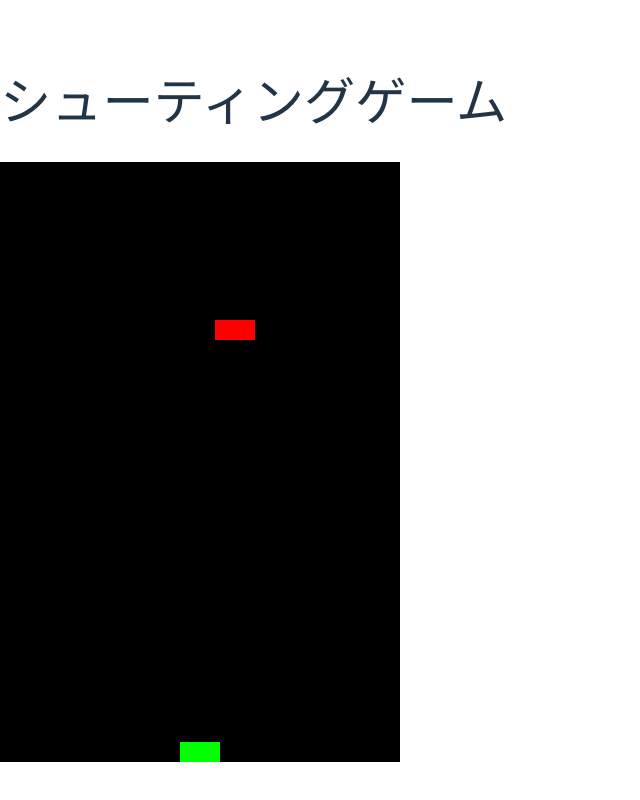
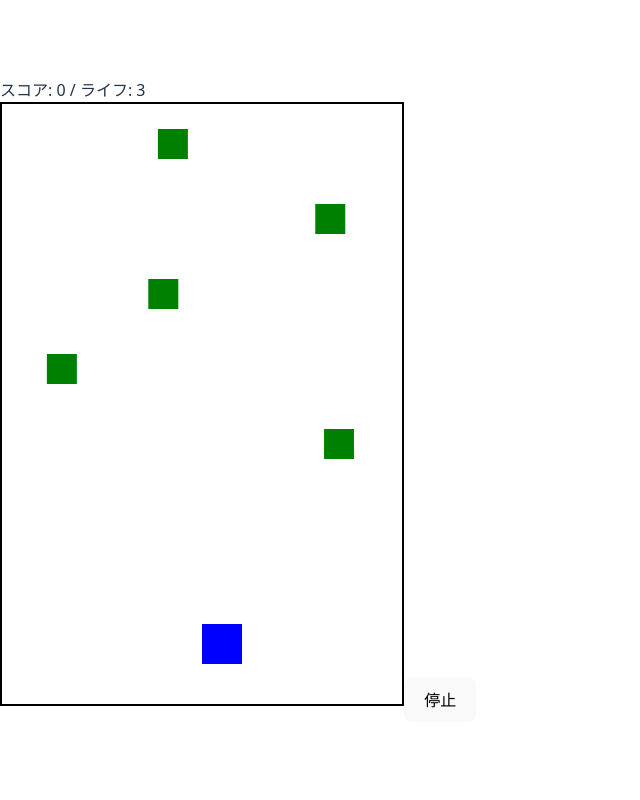
Before and after one commit to global-tech-bridge/atsumarina-game, a React (Vite) app: page /games/shooter in a window 1280 px wide. Shown: the whole page, without its empty margins (0-640 px from the left). Built offline with nearby package versions, Linux system fonts and the light colour scheme.

Commit message:
シューティングゲーム追加

```diff
--- a/src/games/shooter/ShooterPage.tsx
+++ b/src/games/shooter/ShooterPage.tsx
@@ -1,150 +1,296 @@
-import React, { useEffect, useRef, useState } from 'react';
+import React, { useEffect, useRef, useState } from "react";
 
-const GAME_WIDTH = 400;
-const GAME_HEIGHT = 600;
-const PLAYER_WIDTH = 40;
-const PLAYER_HEIGHT = 20;
-const ENEMY_WIDTH = 40;
-const ENEMY_HEIGHT = 20;
-const BULLET_WIDTH = 5;
-const BULLET_HEIGHT = 10;
+const Game = () => {
+  const canvasRef = useRef(null);
+  const [playerX, setPlayerX] = useState(200);
+  const [bullets, setBullets] = useState([]);
+  const [enemies, setEnemies] = useState([]);
+  const [hearts, setHearts] = useState([]);
+  const [isRunning, setIsRunning] = useState(true);
+  const [score, setScore] = useState(0);
+  const [life, setLife] = useState(3);
+  const [lastShotTime, setLastShotTime] = useState(0);
+  const [boss, setBoss] = useState(null);
+  const [bossBullets, setBossBullets] = useState([]);
+  const [gameClear, setGameClear] = useState(false);
 
-const ShooterPage = () => {
-  const [playerX, setPlayerX] = useState(GAME_WIDTH / 2 - PLAYER_WIDTH / 2);
-  const [bullets, setBullets] = useState([]);
-  const [enemyY, setEnemyY] = useState(0);
-  const [enemyX, setEnemyX] = useState(GAME_WIDTH / 2 - ENEMY_WIDTH / 2);
-  const [enemyAlive, setEnemyAlive] = useState(true);
-  const [gameOver, setGameOver] = useState(false);
-  const gameRef = useRef<HTMLDivElement>(null);
+  const canvasWidth = 400;
+  const canvasHeight = 600;
+  const shotCooldown = 300;
 
-  // キー操作
   useEffect(() => {
-    const handleKeyDown = (e: KeyboardEvent) => {
-      if (e.key === 'ArrowLeft') {
-        setPlayerX((x) => Math.max(0, x - 10));
-      } else if (e.key === 'ArrowRight') {
-        setPlayerX((x) => Math.min(GAME_WIDTH - PLAYER_WIDTH, x + 10));
-      } else if (e.key === ' ') {
-        setBullets((prev) => [
+    const handleKeyDown = (e) => {
+      if (e.key === "ArrowLeft" || e.key === "a") {
+        setPlayerX((prev) => Math.max(prev - 20, 0));
+      } else if (e.key === "ArrowRight" || e.key === "d") {
+        setPlayerX((prev) => Math.min(prev + 20, canvasWidth - 40));
+      } else if (e.key === " ") {
+        const now = Date.now();
+        if (now - lastShotTime >= shotCooldown) {
+          setBullets((prev) => [...prev, { x: playerX + 15, y: 500 }]);
+          setLastShotTime(now);
+        }
+      }
+    };
+
+    window.addEventListener("keydown", handleKeyDown);
+    return () => window.removeEventListener("keydown", handleKeyDown);
+  }, [playerX, lastShotTime]);
+
+  useEffect(() => {
+    if (score >= 1000 && !boss) {
+      setBoss({ x: 150, y: 50, hp: 10, direction: 1 });
+    }
+  }, [score, boss]);
+
+  useEffect(() => {
+    const bossFireInterval = setInterval(() => {
+      if (boss && isRunning && !gameClear) {
+        setBossBullets((prev) => [
           ...prev,
-          { x: playerX + PLAYER_WIDTH / 2 - BULLET_WIDTH / 2, y: GAME_HEIGHT - PLAYER_HEIGHT - BULLET_HEIGHT }
+          { x: boss.x + 45, y: boss.y + 50 },
         ]);
       }
-    };
-    window.addEventListener('keydown', handleKeyDown);
-    return () => window.removeEventListener('keydown', handleKeyDown);
-  }, [playerX]);
+    }, 1500);
+    return () => clearInterval(bossFireInterval);
+  }, [boss, isRunning, gameClear]);
 
-  // 弾と敵の移動処理
   useEffect(() => {
-    if (gameOver || !enemyAlive) return;
     const interval = setInterval(() => {
-      // 弾の移動
+      if (!isRunning || life <= 0 || gameClear) return;
+
       setBullets((prev) =>
-        prev
-          .map((b) => ({ ...b, y: b.y - 10 }))
-          .filter((b) => b.y > 0)
+        prev.map((b) => ({ ...b, y: b.y - 10 })).filter((b) => b.y > 0)
       );
 
-      // 敵の移動
-      setEnemyY((y) => y + 2);
-      setEnemyX((x) => {
-        const direction = Math.random() < 0.5 ? -1 : 1;
-        let nextX = x + direction * 5;
-        if (nextX < 0) nextX = 0;
-        if (nextX > GAME_WIDTH - ENEMY_WIDTH) nextX = GAME_WIDTH - ENEMY_WIDTH;
-        return nextX;
+      setBossBullets((prevBullets) => {
+        const updated = [];
+        for (const bullet of prevBullets) {
+          const newY = bullet.y + 5;
+          const hitPlayer =
+            newY + 10 > 520 &&
+            newY < 560 &&
+            bullet.x + 5 > playerX &&
+            bullet.x < playerX + 40;
+
+          if (hitPlayer) {
+            setLife((prev) => {
+              const newLife = prev - 1;
+              if (newLife <= 0) setIsRunning(false);
+              return Math.max(0, newLife);
+            });
+            continue;
+          }
+
+          if (newY < canvasHeight) {
+            updated.push({ x: bullet.x, y: newY });
+          }
+        }
+        return updated;
+      });
+
+      setEnemies((prev) => {
+        const updated = [];
+        for (const e of prev) {
+          const newY = e.y + 5;
+          const hitPlayer =
+            newY + 30 > 520 && newY < 560 && e.x + 30 > playerX && e.x < playerX + 40;
+          if (hitPlayer || newY > canvasHeight) {
+            setLife((prevLife) => {
+              const newLife = prevLife - 1;
+              if (newLife <= 0) setIsRunning(false);
+              return Math.max(0, newLife);
+            });
+            continue;
+          }
+          updated.push({ ...e, y: newY });
+        }
+        return updated;
+      });
+
+      if (boss) {
+        setBoss((prev) => {
+          let newX = prev.x + prev.direction * 2;
+          let newDir = prev.direction;
+          if (newX < 0 || newX > canvasWidth - 100) {
+            newDir *= -1;
+            newX = Math.max(0, Math.min(newX, canvasWidth - 100));
+          }
+          return { ...prev, x: newX, direction: newDir };
+        });
+      }
+
+      setBullets((prevBullets) => {
+        const updatedBullets = [];
+        let updatedEnemies = [...enemies];
+        for (const bullet of prevBullets) {
+          let hit = false;
+          for (let i = 0; i < updatedEnemies.length; i++) {
+            const enemy = updatedEnemies[i];
+            if (
+              bullet.x < enemy.x + 30 &&
+              bullet.x + 5 > enemy.x &&
+              bullet.y < enemy.y + 30 &&
+              bullet.y + 10 > enemy.y
+            ) {
+              updatedEnemies.splice(i, 1);
+              setEnemies(updatedEnemies);
+              setScore((prev) => prev + 100);
+              hit = true;
+              break;
+            }
+          }
+
+          if (!hit) {
+            if (boss &&
+              bullet.x < boss.x + 100 &&
+              bullet.x + 5 > boss.x &&
+              bullet.y < boss.y + 50 &&
+              bullet.y + 10 > boss.y) {
+              setBoss((prev) => {
+                const newHp = prev.hp - 1;
+                if (newHp <= 0) {
+                  setScore((s) => s + 1000);
+                  setGameClear(true);
+                  setIsRunning(false);
+                  return null;
+                }
+                return { ...prev, hp: newHp };
+              });
+              continue;
+            }
+            updatedBullets.push(bullet);
+          }
+        }
+        return updatedBullets;
+      });
+
+      setHearts((prev) => {
+        const updated = [];
+        for (const heart of prev) {
+          const newY = heart.y + 4;
+          const collected =
+            newY + 20 > 520 &&
+            newY < 560 &&
+            heart.x + 20 > playerX &&
+            heart.x < playerX + 40;
+          if (collected) {
+            setLife((prev) => Math.min(prev + 1, 3));
+            continue;
+          }
+          if (newY <= canvasHeight) updated.push({ ...heart, y: newY });
+        }
+        return updated;
       });
     }, 100);
 
     return () => clearInterval(interval);
-  }, [gameOver, enemyAlive]);
+  }, [enemies, isRunning, life, playerX, boss, gameClear]);
 
-  // 衝突判定
   useEffect(() => {
-    if (!enemyAlive || gameOver) return;
+    const spawnInterval = setInterval(() => {
+      if (isRunning && life > 0 && !gameClear) {
+        setEnemies((prev) => [
+          ...prev,
+          { x: Math.random() * (canvasWidth - 30), y: 0 },
+        ]);
+      }
+    }, 1500);
 
-    // 弾と敵の衝突
-    bullets.forEach((bullet) => {
-      if (
-        bullet.x < enemyX + ENEMY_WIDTH &&
-        bullet.x + BULLET_WIDTH > enemyX &&
-        bullet.y < enemyY + ENEMY_HEIGHT &&
-        bullet.y + BULLET_HEIGHT > enemyY
-      ) {
-        setEnemyAlive(false);
+    return () => clearInterval(spawnInterval);
+  }, [isRunning, life, gameClear]);
+
+  useEffect(() => {
+    const heartInterval = setInterval(() => {
+      if (isRunning && Math.random() < 0.3 && !gameClear) {
+        setHearts((prev) => [
+          ...prev,
+          { x: Math.random() * (canvasWidth - 20), y: 0 },
+        ]);
       }
-    });
+    }, 5000);
+    return () => clearInterval(heartInterval);
+  }, [isRunning, gameClear]);
 
-    // 自機と敵の衝突
-    const playerY = GAME_HEIGHT - PLAYER_HEIGHT;
-    if (
-      enemyX < playerX + PLAYER_WIDTH &&
-      enemyX + ENEMY_WIDTH > playerX &&
-      enemyY + ENEMY_HEIGHT > playerY
-    ) {
-      setGameOver(true);
+  useEffect(() => {
+    const ctx = canvasRef.current.getContext("2d");
+    ctx.clearRect(0, 0, canvasWidth, canvasHeight);
+    ctx.fillStyle = "blue";
+    ctx.fillRect(playerX, 520, 40, 40);
+    ctx.fillStyle = "red";
+    bullets.forEach((b) => ctx.fillRect(b.x, b.y, 5, 10));
+    ctx.fillStyle = "green";
+    enemies.forEach((e) => ctx.fillRect(e.x, e.y, 30, 30));
+    ctx.fillStyle = "pink";
+    hearts.forEach((h) => ctx.fillRect(h.x, h.y, 20, 20));
+    ctx.fillStyle = "orange";
+    bossBullets.forEach((b) => ctx.fillRect(b.x, b.y, 5, 10));
+    if (boss) {
+      ctx.fillStyle = "purple";
+      ctx.fillRect(boss.x, boss.y, 100, 50);
+      ctx.fillStyle = "white";
+      ctx.font = "16px Arial";
+      ctx.fillText(`HP: ${boss.hp}`, boss.x + 25, boss.y + 30);
     }
-  }, [bullets, enemyY, enemyX, enemyAlive, playerX, gameOver]);
+  });
+
+  const resetGame = () => {
+    setPlayerX(200);
+    setBullets([]);
+    setEnemies([]);
+    setHearts([]);
+    setBossBullets([]);
+    setIsRunning(true);
+    setScore(0);
+    setLife(3);
+    setLastShotTime(0);
+    setBoss(null);
+    setGameClear(false);
+  };
 
   return (
-    <div>
-      <h1>シューティングゲーム</h1>
-      {gameOver && <h2 style={{ color: 'red' }}>ゲームオーバー！</h2>}
-      <div
-        ref={gameRef}
-        style={{
-          position: 'relative',
-          width: GAME_WIDTH,
-          height: GAME_HEIGHT,
-          backgroundColor: '#000',
-          overflow: 'hidden',
-        }}
-      >
-        {/* 自機 */}
-        <div
-          style={{
-            position: 'absolute',
-            width: PLAYER_WIDTH,
-            height: PLAYER_HEIGHT,
-            backgroundColor: 'lime',
-            bottom: 0,
-            left: playerX,
-          }}
-        />
+    <div className="flex flex-col items-center mt-4">
+      <div className="text-lg font-bold mb-2">
+        スコア: {score} / ライフ: {life}
+      </div>
 
-        {/* 敵機 */}
-        {enemyAlive && (
-          <div
-            style={{
-              position: 'absolute',
-              width: ENEMY_WIDTH,
-              height: ENEMY_HEIGHT,
-              backgroundColor: 'red',
-              top: enemyY,
-              left: enemyX,
-            }}
-          />
-        )}
+      <canvas
+        ref={canvasRef}
+        width={canvasWidth}
+        height={canvasHeight}
+        style={{ border: "2px solid black" }}
+      />
 
-        {/* 弾 */}
-        {bullets.map((bullet, index) => (
-          <div
-            key={index}
-            style={{
-              position: 'absolute',
-              width: BULLET_WIDTH,
-              height: BULLET_HEIGHT,
-              backgroundColor: 'white',
-              left: bullet.x,
-              top: bullet.y,
-            }}
-          />
-        ))}
-      </div>
+      {gameClear ? (
+        <div className="text-center mt-4">
+          <div className="text-2xl font-bold text-green-600">🎉 ゲームクリア 🎉</div>
+          <button
+            onClick={resetGame}
+            className="mt-2 px-4 py-2 bg-blue-500 text-white rounded"
+          >
+            もう一度プレイ
+          </button>
+        </div>
+      ) : !isRunning && life <= 0 ? (
+        <div className="text-center mt-4">
+          <div className="text-2xl font-bold text-red-600">ゲームオーバー</div>
+          <button
+            onClick={resetGame}
+            className="mt-2 px-4 py-2 bg-blue-500 text-white rounded"
+          >
+            リスタート
+          </button>
+        </div>
+      ) : (
+        <button
+          onClick={() => setIsRunning(!isRunning)}
+          className="mt-2 px-4 py-2 bg-gray-300 rounded"
+        >
+          {isRunning ? "停止" : "再開"}
+        </button>
+      )}
     </div>
   );
 };
 
-export default ShooterPage;
+export default Game;
```
Also changed, not shown: src/games/shooter/app.jsx (added, +9 -0 lines).
